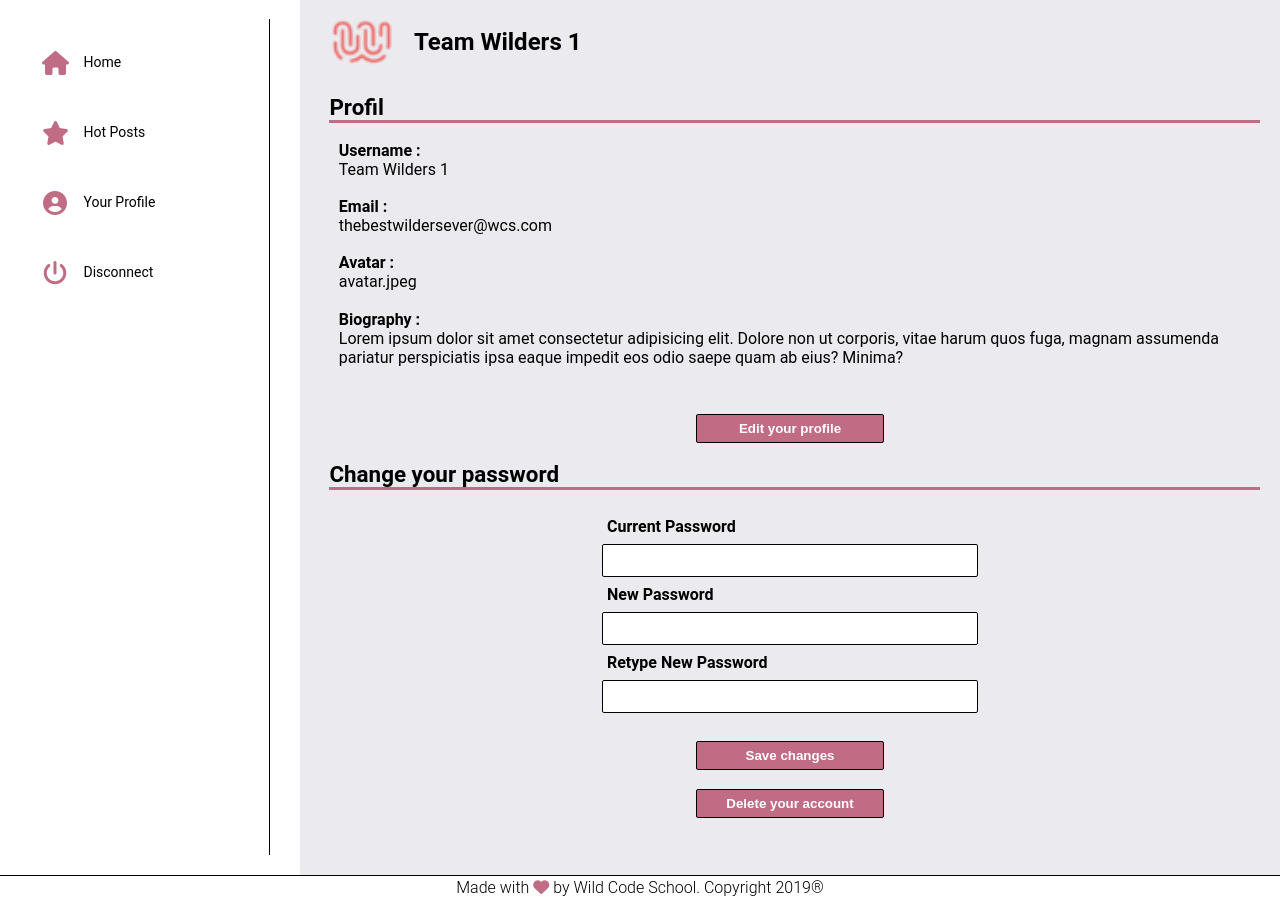
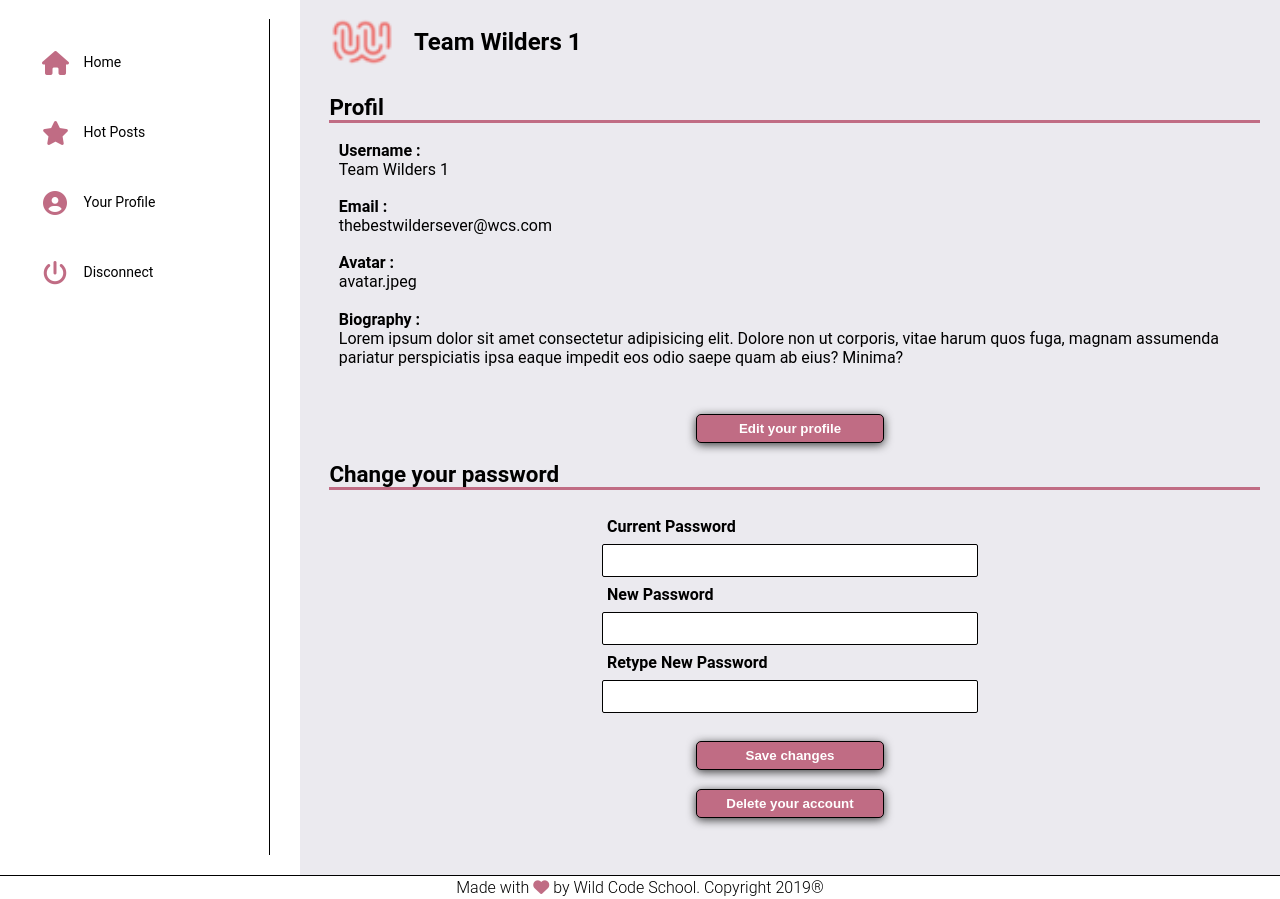
Before and after one commit to LeoDiduch/Joys-of-the-Wild, a PHP site: page /profil.html in a window 1280 px wide. Shown: the part 51-950 px from the top of the page. Run offline with PHP 8.4, Linux system fonts and the light colour scheme; some libraries are stand-ins or nearby versions.

Commit message:
Mise en forme bouton changée sur la page profile et edit-profile

```diff
--- a/css/responsive.css
+++ b/css/responsive.css
@@ -382,14 +382,16 @@ main aside#mobile-nav p i {
 
 #user_profile input[type=submit]{
    margin-top : 3%;
+   margin-bottom : 5%;
    padding: 6px 15px;
    background-color: #c06c84;
    font-weight: 700;
-   border-radius: 2px;
+   border-radius: 5px;
    border: 1px solid black;
    color: white;
    width : 30%;
    min-width: 158px;
+   box-shadow: 0px 2px 10px rgba(0,0,0,0.75);
 }
 
 #user_profile input[type=button]{
@@ -398,11 +400,12 @@ main aside#mobile-nav p i {
    padding: 6px 15px;
    background-color: #c06c84;
    font-weight: 700;
-   border-radius: 2px;
+   border-radius: 5px;
    border: 1px solid black;
    color: white;
    width : 30%;
    min-width: 158px;
+   box-shadow: 0px 2px 10px rgba(0,0,0,0.75);
 }
 
 
--- a/css/style.css
+++ b/css/style.css
@@ -333,10 +333,11 @@ section #bottom-navbar {
    padding: 6px 15px;
    background-color: #c06c84;
    font-weight: 700;
-   border-radius: 2px;
+   border-radius: 5px;
    border: 1px solid black;
    color: white;
    width : 20%;
+   box-shadow: 0px 2px 10px rgba(0,0,0,0.75);
 }
 
 #user_profile input[type=button]{
@@ -345,10 +346,11 @@ section #bottom-navbar {
    padding: 6px 15px;
    background-color: #c06c84;
    font-weight: 700;
-   border-radius: 2px;
+   border-radius: 5px;
    border: 1px solid black;
    color: white;
    width : 20%;
+   box-shadow: 0px 2px 10px rgba(0,0,0,0.75);
 }
 
 /*EDIT PROFIL*/
```
